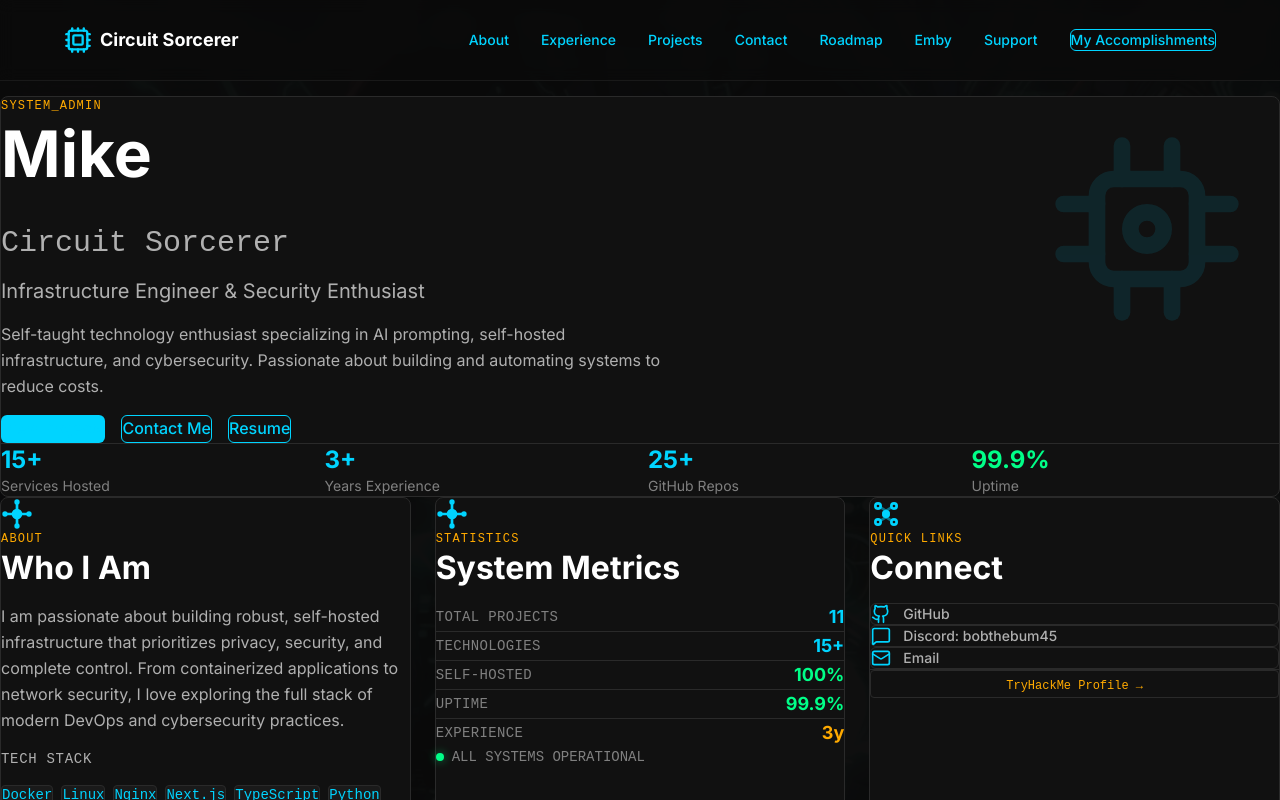
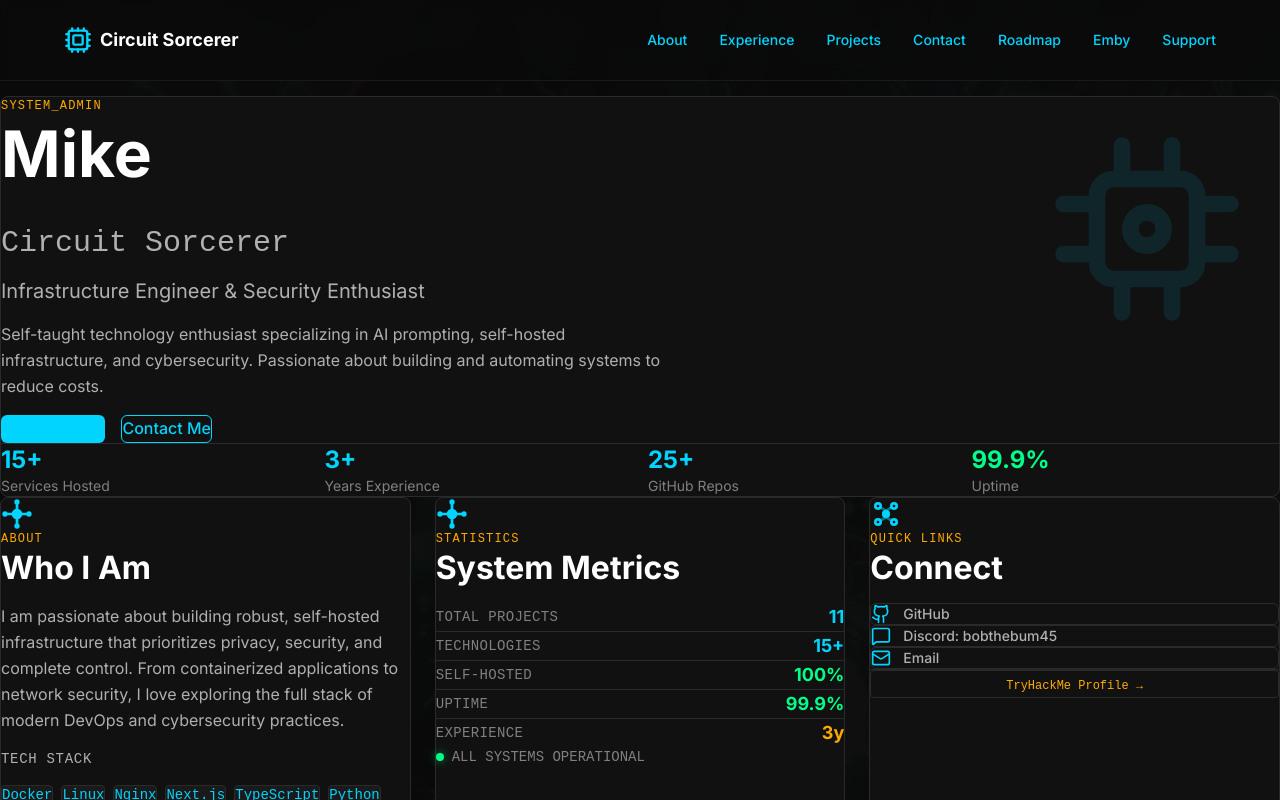
Before and after one commit to DJ5al5a/circuit-sorcerer, a Next.js app: page / in a window 1280 px wide. Shown: the top 800 px of the page. Built offline with nearby package versions, Linux system fonts and the light colour scheme.

Commit message:
Remove Resume/My Accomplishments from hero, navigation, and footer

```diff
--- a/src/components/dashboard/HeroDashboard.tsx
+++ b/src/components/dashboard/HeroDashboard.tsx
@@ -40,9 +40,6 @@ export function HeroDashboard() {
           <Link href="/contact" className="btn btn-outline">
             Contact Me
           </Link>
-          <Link href="/resume" className="btn btn-outline">
-            Resume
-          </Link>
         </div>
 
         {/* Quick Stats Row */}
--- a/src/components/layout/Navigation.tsx
+++ b/src/components/layout/Navigation.tsx
@@ -69,12 +69,6 @@ export function Navigation() {
                 {link.name}
               </Link>
             ))}
-            <Link
-              href="/resume"
-              className="btn btn-outline text-sm"
-            >
-              My Accomplishments
-            </Link>
           </div>
 
           {/* Mobile Menu Button */}
@@ -111,13 +105,6 @@ export function Navigation() {
                   {link.name}
                 </Link>
               ))}
-              <Link
-                href="/resume"
-                className="mx-4 btn btn-outline text-sm text-center"
-                onClick={() => setIsMobileMenuOpen(false)}
-              >
-                My Accomplishments
-              </Link>
             </div>
           </div>
         )}
--- a/src/config/site.ts
+++ b/src/config/site.ts
@@ -52,7 +52,6 @@ export const siteConfig = {
     { name: 'Home', href: '/' },
     { name: 'About', href: '/about' },
     { name: 'Projects', href: '/projects' },
-    { name: 'Resume', href: '/resume' },
     { name: 'Roadmap', href: '/roadmap' },
     { name: 'Emby', href: '/emby' },
     { name: 'Support', href: '/support' },
@@ -64,7 +63,6 @@ export const siteConfig = {
     { name: 'Home', href: '/' },
     { name: 'About', href: '/about' },
     { name: 'Projects', href: '/projects' },
-    { name: 'Resume', href: '/resume' },
     { name: 'Emby', href: '/emby' },
     { name: 'Support', href: '/support' },
     { name: 'Contact', href: '/contact' },
```
